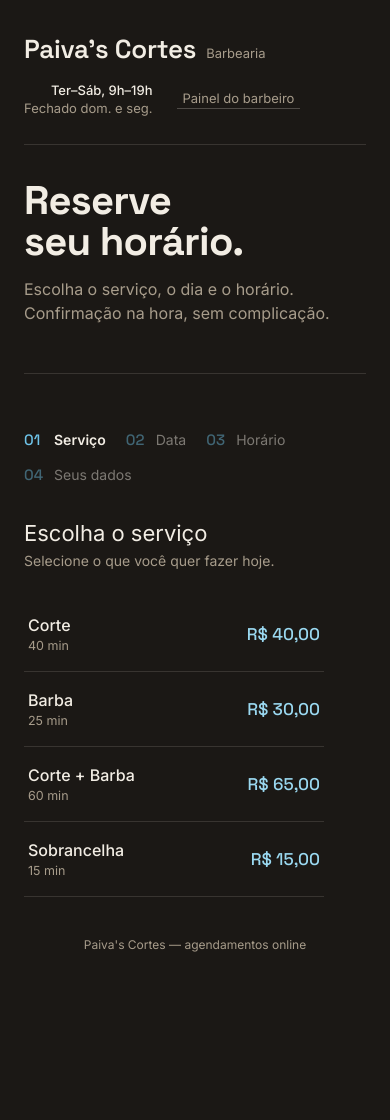
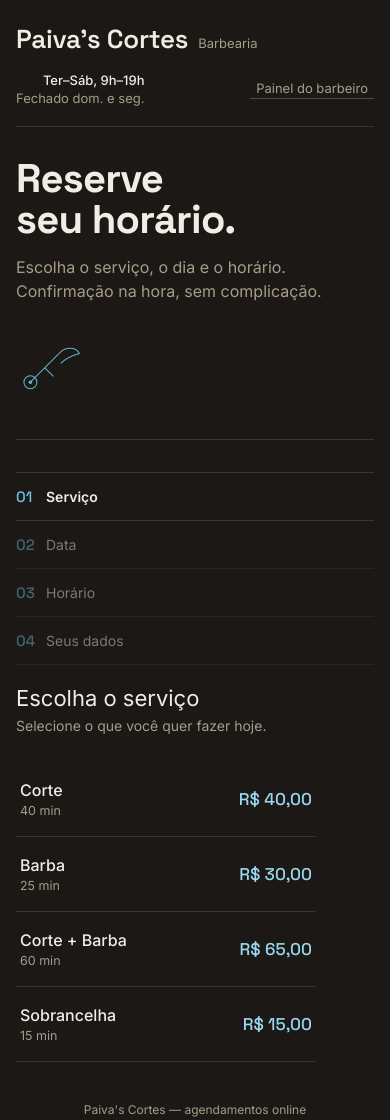
Before and after one commit to guilhermebraian43-collab/paiva-s-cortes-, a plain HTML site: page index.html in a window 390 px wide. Before the commit the page ends 1032 px from the top, so only its background shows below. Drawn offline with Linux system fonts and the light colour scheme.

Commit message:
Add files via upload

```diff
--- a/index.html
+++ b/index.html
@@ -531,12 +531,14 @@
   }
 
   @media (max-width:640px){
-    .booking-wrap{flex-direction:column;gap:28px;}
-    .steps-rail{flex-direction:row;flex-wrap:wrap;gap:0 20px;width:100%;}
-    .step-item{border:none !important;padding:8px 0;}
-    .step-sub{display:none;}
-    .hero{padding:36px 0 32px;}
-    .razor-mark{display:none;}
+    .app{padding:0 16px 60px;}
+    .topbar{padding:22px 0 20px;}
+    .topbar-right{width:100%;justify-content:space-between;}
+    .hero{padding:32px 0 28px;gap:20px;}
+    .razor-mark{width:72px;height:72px;}
+    .booking-wrap{flex-direction:column;gap:20px;padding-top:32px;}
+    .steps-rail{width:100%;}
+    .step-content{max-width:100%;}
   }
 
 </style>
```
